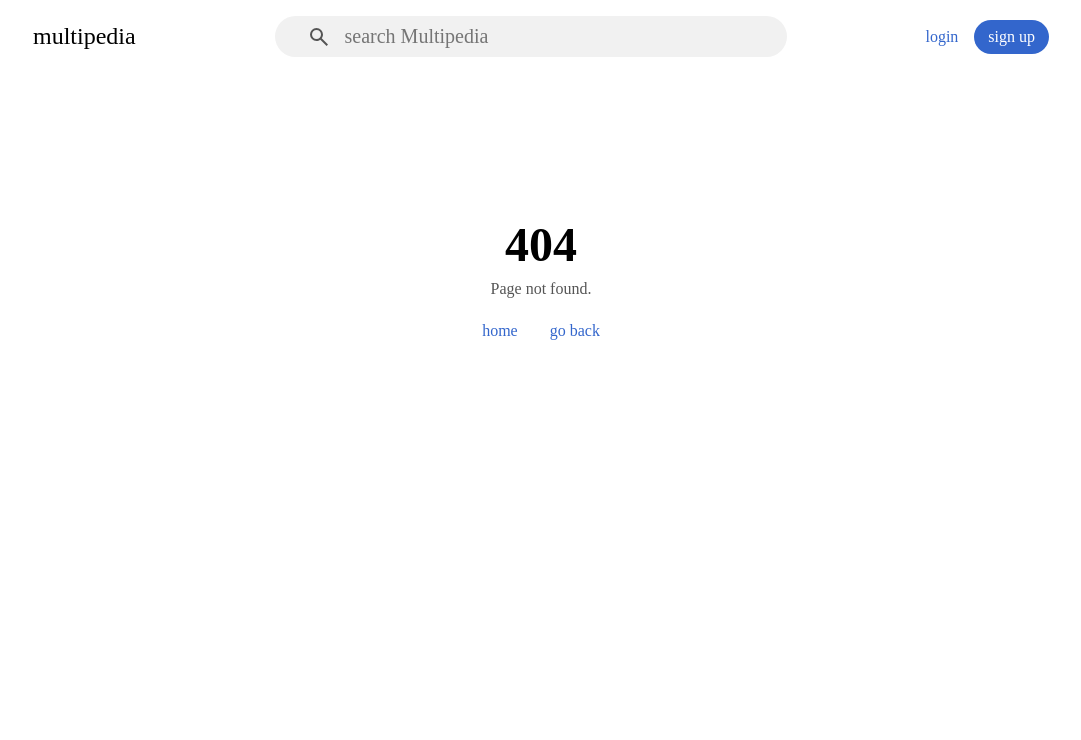
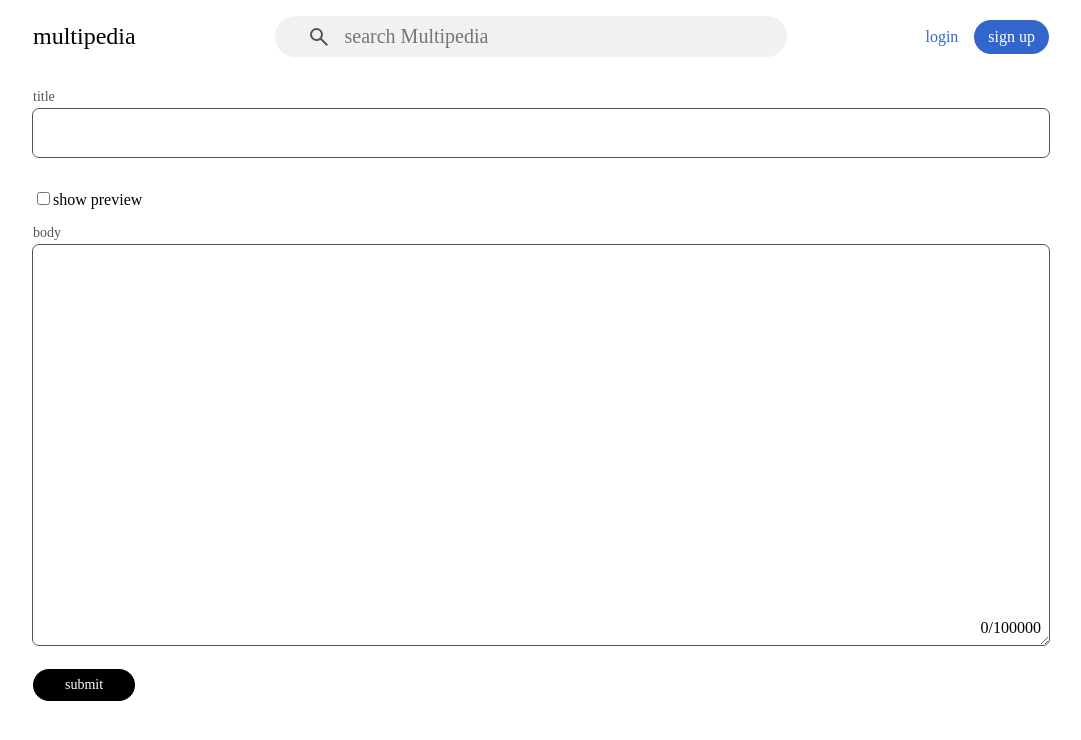
Before and after one commit to sinskiy/multipedia, a React (Vite) app in the folder frontend/: page /articles/new in a window 1280 px wide. Before the commit this address had no page. Shown: the top 740 px of the page, without its empty margins (99-1180 px from the left). Built offline with nearby package versions, Linux system fonts and the light colour scheme.

Commit message:
feat: add page for new article creation

```diff
--- a/frontend/package.json
+++ b/frontend/package.json
@@ -13,6 +13,8 @@
     "qs": "^6.13.0",
     "react": "^18.3.1",
     "react-dom": "^18.3.1",
+    "react-markdown": "^9.0.1",
+    "remark-gfm": "^4.0.0",
     "wouter": "^3.3.5",
     "zod": "^3.23.8"
   },
--- /dev/null
+++ b/frontend/src/app/pages/new-article.module.css
@@ -0,0 +1,58 @@
+.article {
+  font-size: 1rem;
+  line-height: 1.5;
+  word-wrap: break-word;
+}
+
+.article h2,
+.article h3,
+.article h4 {
+  margin-top: 1.5rem;
+  margin-bottom: 1rem;
+  line-height: 1.25;
+}
+
+.article h2,
+.article h3 {
+  border-bottom: 1px solid var(--secondary);
+  padding-bottom: 0.3em;
+}
+
+.article h2 {
+  font-size: 2em;
+  font-weight: 600;
+}
+
+.article h3 {
+  font-size: 1.5em;
+  font-weight: 600;
+}
+
+.article h4 {
+  font-size: 1.25em;
+  font-weight: 600;
+}
+
+.article p,
+.article ol,
+.article ul,
+.article blockquote,
+.article table,
+.article pre,
+.article details {
+  margin-top: 0;
+  margin-bottom: 1rem;
+}
+
+.article ul,
+.article ol {
+  padding-left: 2em;
+  list-style-type: revert !important;
+}
+
+.article blockquote {
+  border-left: 0.25em solid var(--secondary);
+  padding: 0.5rem 1rem;
+  margin: 0;
+  margin-bottom: 1rem;
+}
--- /dev/null
+++ b/frontend/src/app/pages/new-article.tsx
@@ -0,0 +1,46 @@
+import Markdown from "react-markdown";
+import Form from "../../ui/form";
+import InputField from "../../ui/input-field";
+import TextareaField from "../../ui/textarea-field";
+import classes from "./new-article.module.css";
+import { useState } from "react";
+import remarkGfm from "remark-gfm";
+
+export default function NewArticle() {
+  const [showPreview, setShowPreview] = useState(false);
+  const [markdown, setMarkdown] = useState("");
+  return (
+    <Form>
+      {/* TODO: replace with topic */}
+      <InputField id="title" />
+      <div style={{ marginTop: "1rem" }}>
+        <input
+          checked={showPreview}
+          onChange={() => setShowPreview(!showPreview)}
+          id="show-preview"
+          name="show-preview"
+          type="checkbox"
+        />
+        <label htmlFor="show-preview">show preview</label>
+      </div>
+      {showPreview ? (
+        <Markdown
+          remarkPlugins={[remarkGfm]}
+          disallowedElements={["h4", "h5", "h6", "hr"]}
+          components={{ h1: "h2", h2: "h3", h3: "h4" }}
+          className={classes.article}
+        >
+          {markdown}
+        </Markdown>
+      ) : (
+        <TextareaField
+          value={markdown}
+          onChange={(e) => setMarkdown(e.currentTarget.value)}
+          id="body"
+          maxLength={100000}
+          rows={12}
+        />
+      )}
+    </Form>
+  );
+}
--- a/frontend/src/app/router.tsx
+++ b/frontend/src/app/router.tsx
@@ -10,6 +10,7 @@ import Page404 from "./pages/404";
 import ConfirmationSubmit from "./pages/confirmation-submit";
 import ConfirmationMessage from "./pages/confirmation-message";
 import NewConfirmationRequest from "./pages/new-confirmation-request";
+import NewArticle from "./pages/new-article";
 
 export default function Router() {
   return (
@@ -17,16 +18,17 @@ export default function Router() {
       <Route path="/sign-up" component={SignUp} />
       <Route path="/confirmation/message" component={ConfirmationMessage} />
       <Route path="/login" component={Login} />
-      <Route path="/search" component={SearchPage} />
-      <Route path="/users/:username" component={UserProfilePage} />
-      <Route path="/users/me/friends/manage" component={ManageFriends} />
-      <Route path="/users/me/edit" component={EditUser} />
       <Route path="/confirmation/submit" component={ConfirmationSubmit} />
       <Route
         path="/confirmation/new-request"
         component={NewConfirmationRequest}
       />
       <Route path="/connect/:provider/redirect" component={OAuthRedirect} />
+      <Route path="/users/:username" component={UserProfilePage} />
+      <Route path="/users/me/friends/manage" component={ManageFriends} />
+      <Route path="/users/me/edit" component={EditUser} />
+      <Route path="/articles/new" component={NewArticle} />
+      <Route path="/search" component={SearchPage} />
       <Route component={Page404} />
     </Switch>
   );
--- a/frontend/src/ui/any-field.module.css
+++ b/frontend/src/ui/any-field.module.css
@@ -22,8 +22,6 @@
 
 .textarea {
   resize: vertical;
-  overflow: hidden;
-  height: fit-content;
   font-family: inherit;
 }
 
--- a/frontend/src/ui/textarea-field.tsx
+++ b/frontend/src/ui/textarea-field.tsx
@@ -8,7 +8,7 @@ interface TextareaFieldProps
   id: string;
   name?: string;
   labelText?: string;
-  error: string[] | false | null;
+  error?: string[] | false | null;
   maxLength: number;
 }
 
```
Also changed, not shown: 1 other file (tests, documents, lock files or other folders).
